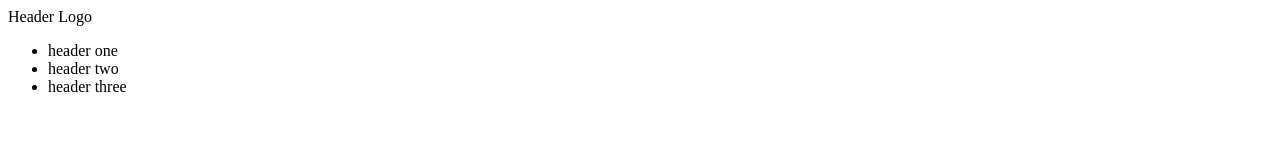
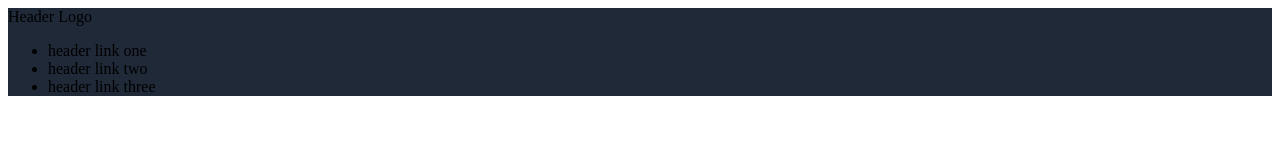
Before and after one commit to MichaelLaffan1/Landing-Page, a plain HTML site: page index.html in a window 1280 px wide. Drawn offline with Linux system fonts and the light colour scheme.

Commit message:
Add header background
Linked style.css with index.html and added background color for header

```diff
--- a/index.html
+++ b/index.html
@@ -3,6 +3,7 @@
 <head>
     <meta charset="UTF-8">
     <meta name="viewport" content="width=device-width, initial-scale=1.0">
+    <link rel="stylesheet" href="style.css">
     <title>Landing Page</title>
 </head>
 <body>
@@ -10,9 +11,9 @@
     Header Logo
     <div class="links">
         <ul>
-            <li>header one</li>
-            <li>header two</li>
-            <li>header three</li>
+            <li>header link one</li>
+            <li>header link two</li>
+            <li>header link three</li>
         </ul>
     </div>
 </div>
--- a/style.css
+++ b/style.css
@@ -0,0 +1,3 @@
+.header {
+    background-color: #1f2937;
+}
```
